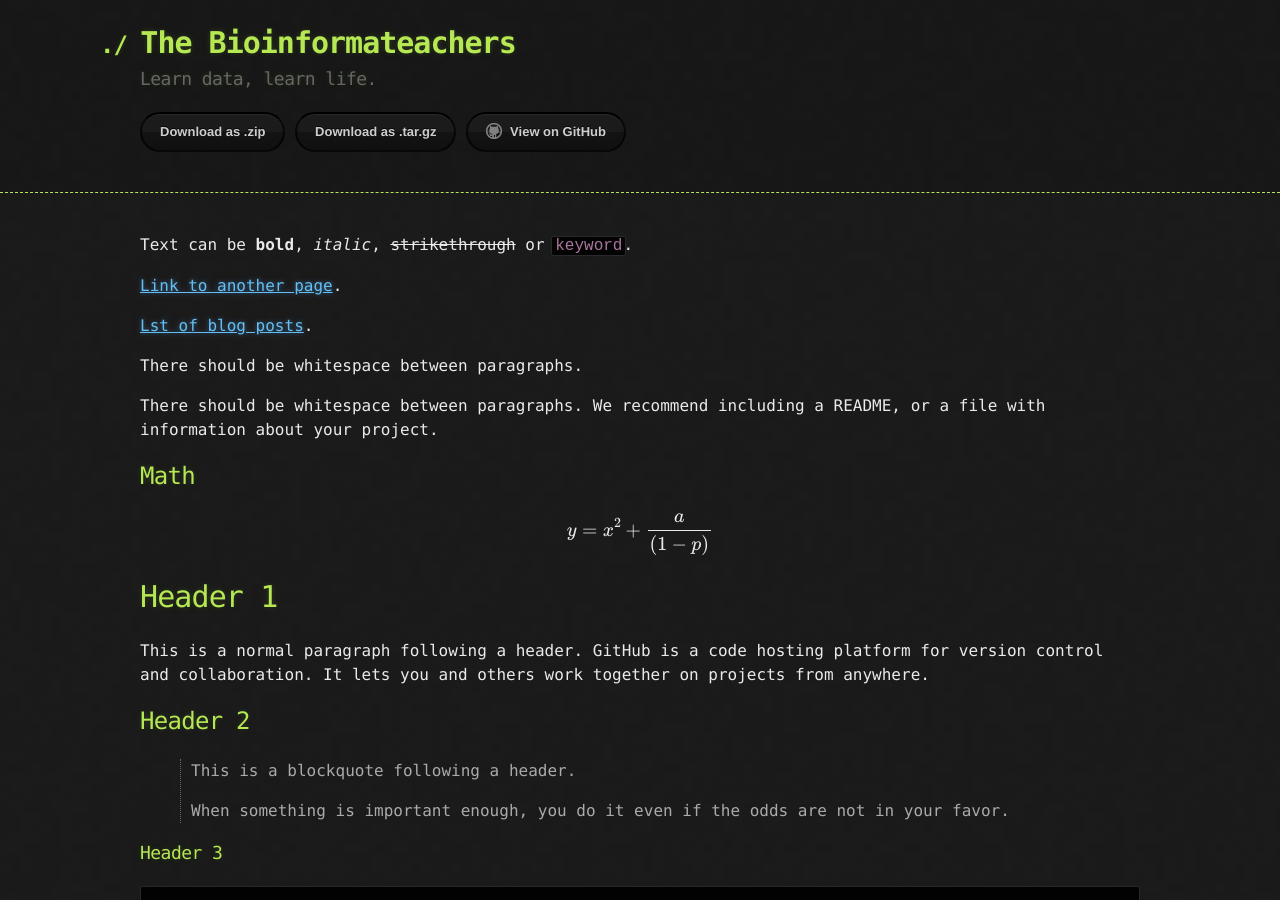
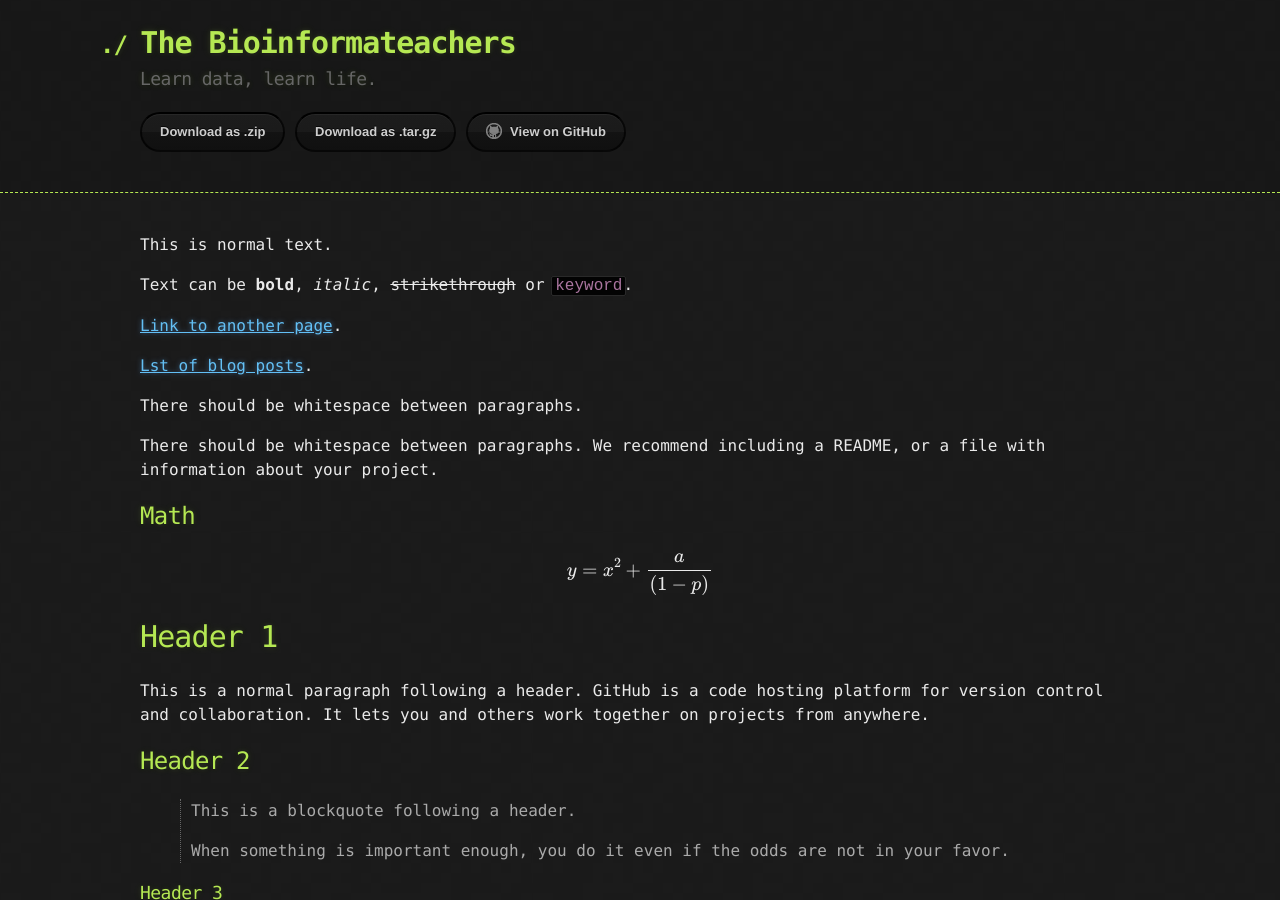
Before and after one commit to bioinformateachers/bioinformateachers.github.io, a Jekyll site: the page built from another-page.md, in a window 1280 px wide and 900 px high. Built offline with Jekyll 4.4.1, drawn with Linux system fonts in a browser that asks for light colours; formulas are drawn with MathJax 3.

Commit message:
minimal change in homepage

```diff
--- a/another-page.md
+++ b/another-page.md
@@ -1,6 +1,8 @@
 ---
 layout: default
 ---
+
+This is normal text.
 
 Text can be **bold**, _italic_, ~~strikethrough~~ or `keyword`.
 
```
